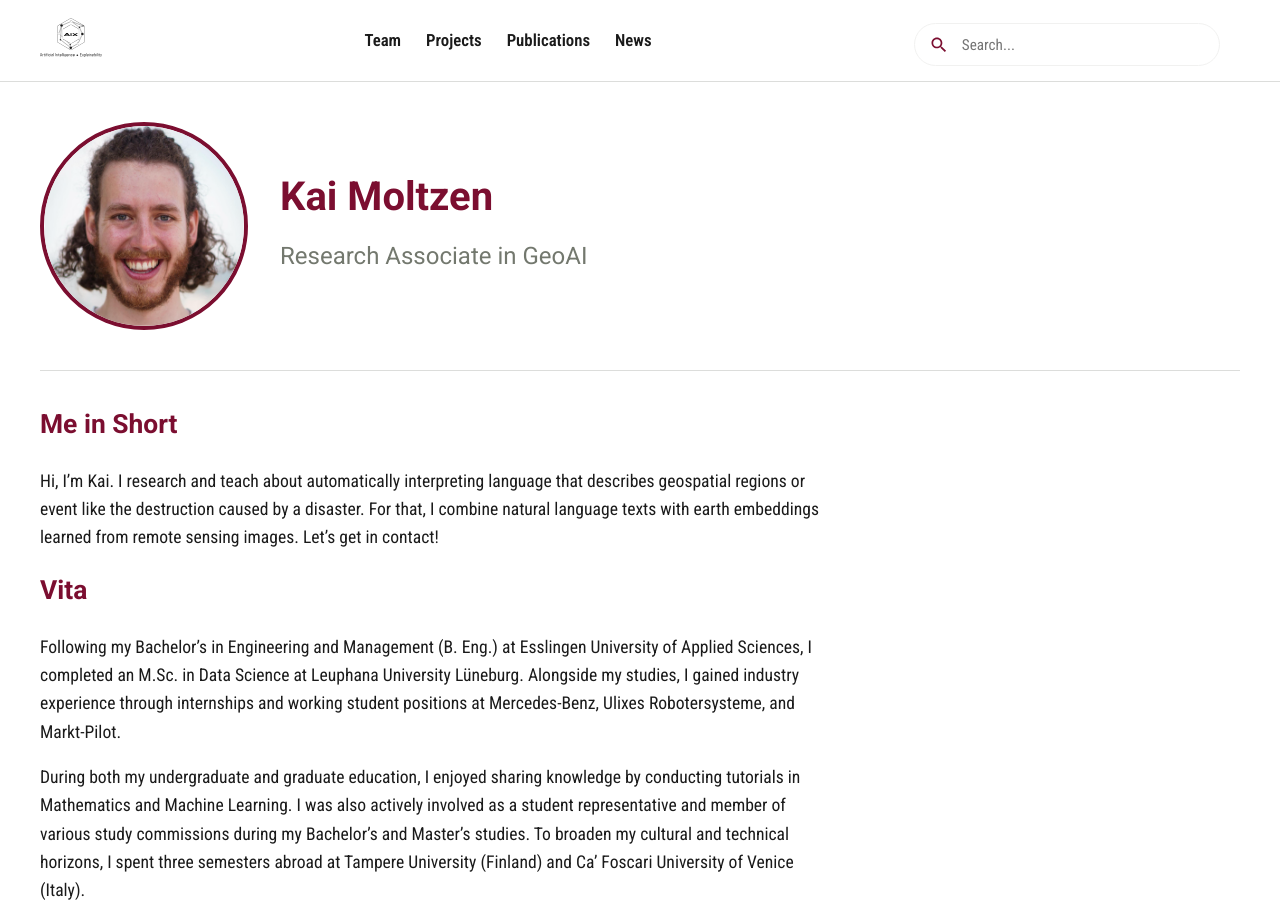
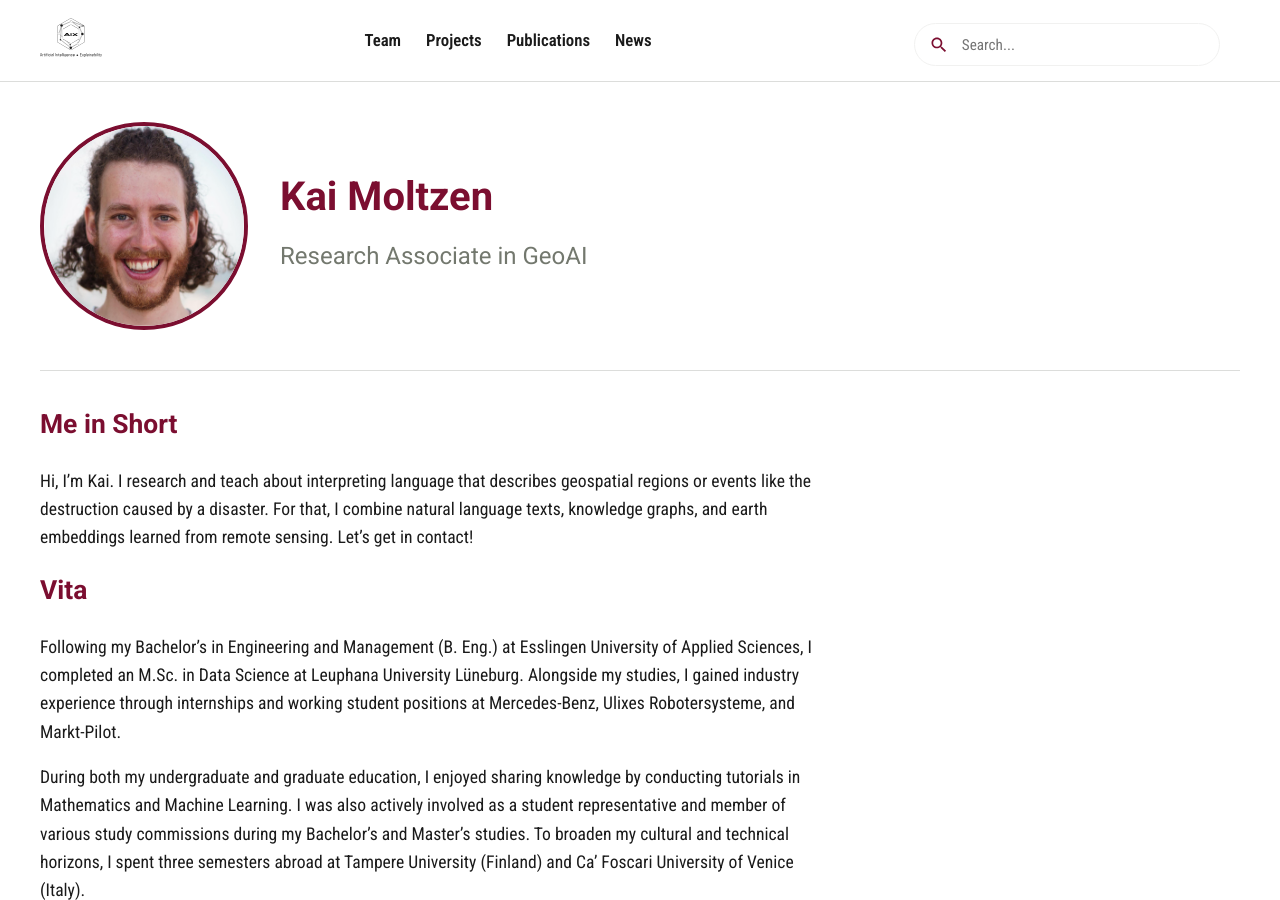
Before and after one commit to semantic-systems/aix.leuphana.de, a Jekyll site: the page built from _team/kai-moltzen.md, in a window 1280 px wide and 900 px high. Built offline with Jekyll 4.4.1, drawn with Linux system fonts in a browser that asks for light colours.

Commit message:
Minor changes to Kai's short bio

```diff
--- a/_team/kai-moltzen.md
+++ b/_team/kai-moltzen.md
@@ -61,7 +61,7 @@ layout: team_member
 permalink: /team/kai-moltzen/
 ---
 ## Me in Short
-Hi, I'm Kai. I research and teach about automatically interpreting language that describes geospatial regions or event like the destruction caused by a disaster. For that, I combine natural language texts with earth embeddings learned from remote sensing images. Let's get in contact!
+Hi, I'm Kai. I research and teach about interpreting language that describes geospatial regions or events like the destruction caused by a disaster. For that, I combine natural language texts, knowledge graphs, and earth embeddings learned from remote sensing. Let's get in contact!
 
 ## Vita
 
```
